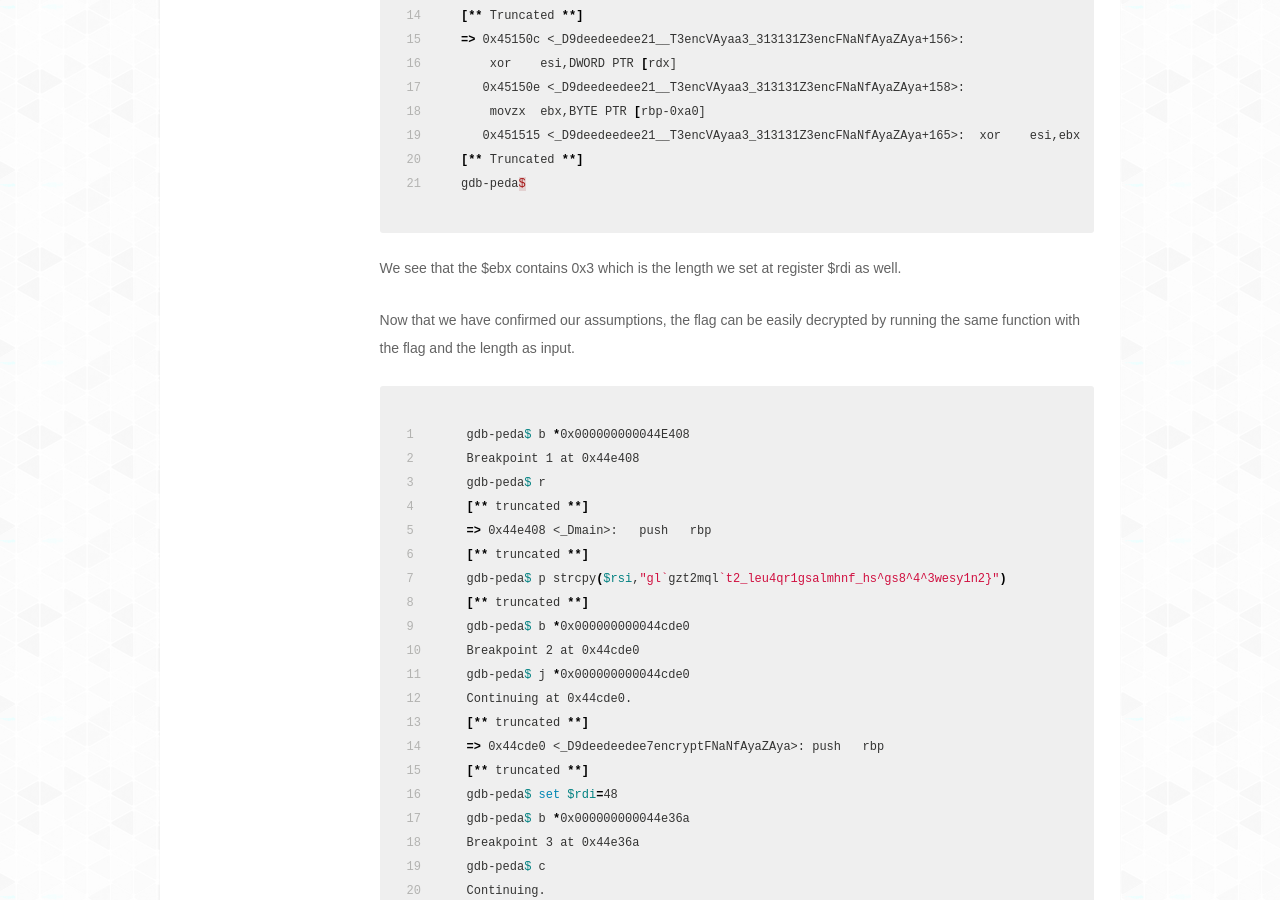
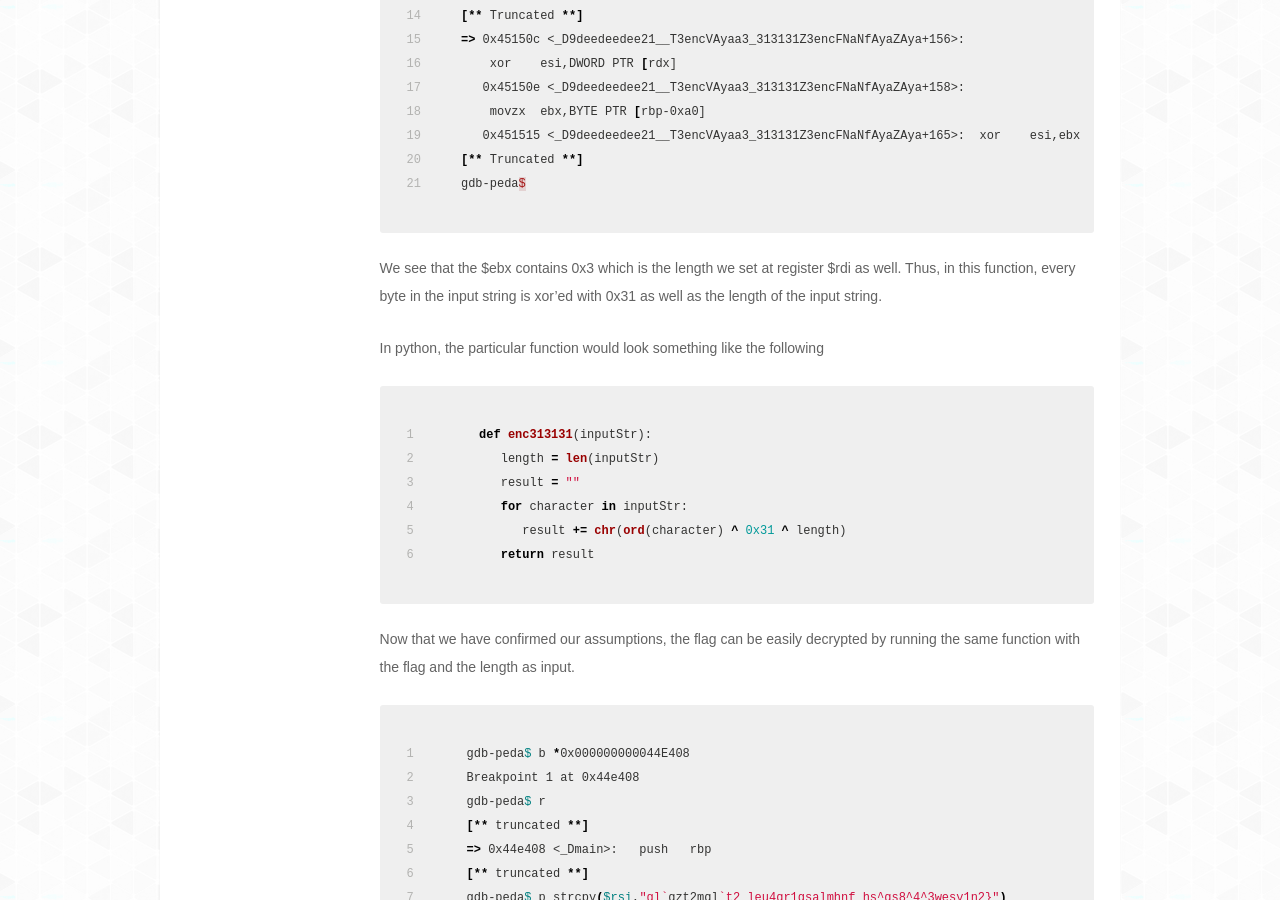
Before and after one commit to quanyang/quanyang.github.io, a Jekyll site: the page built from _posts/blog/2016-09-19-csaw-ctf-quals-2016-deedeedee.md, in a window 1280 px wide and 900 px high, scrolled down 4280 px. Built offline with Jekyll 4.4.1, drawn with Linux system fonts in a browser that asks for light colours; nearby versions of some CDN libraries; comment, search, counter and statistics services are not loaded.

Commit message:
Added the example encryption function

```diff
--- a/_posts/blog/2016-09-19-csaw-ctf-quals-2016-deedeedee.md
+++ b/_posts/blog/2016-09-19-csaw-ctf-quals-2016-deedeedee.md
@@ -165,7 +165,19 @@ RDI: 0x7fffffffe2d0 --> 0x3200000031 ('1')
 gdb-peda$
 {% endhighlight %}
 
-We see that the $ebx contains 0x3 which is the length we set at register $rdi as well.
+We see that the $ebx contains 0x3 which is the length we set at register $rdi as well. Thus, in this function, every byte in the input string is xor'ed with 0x31 as well as the length of the input string.
+
+In python, the particular function would look something like the following
+
+{% highlight python linenos %}
+def enc313131(inputStr):
+   length = len(inputStr)
+   result = ""
+   for character in inputStr:
+      result += chr(ord(character) ^ 0x31 ^ length)
+   return result
+{% endhighlight %}
+
 
 Now that we have confirmed our assumptions, the flag can be easily decrypted by running the same function with the flag and the length as input.
 
```
